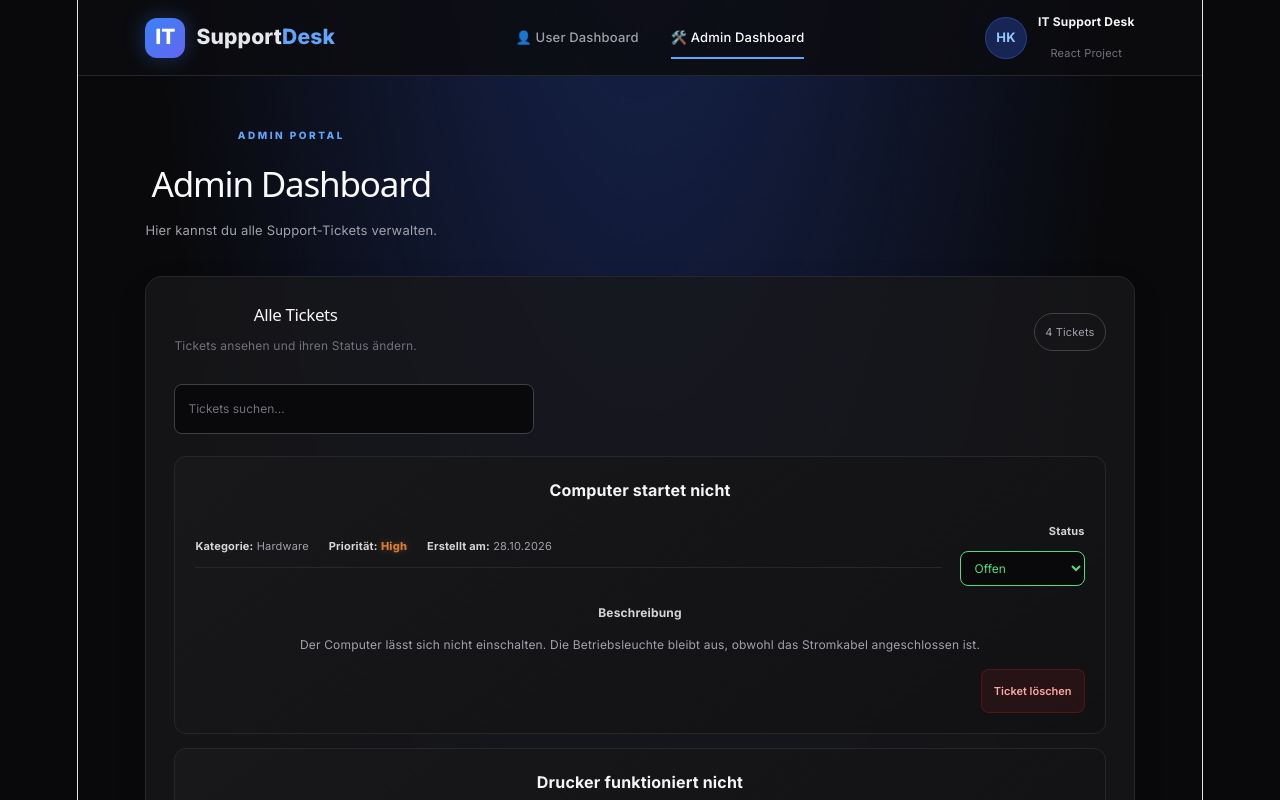
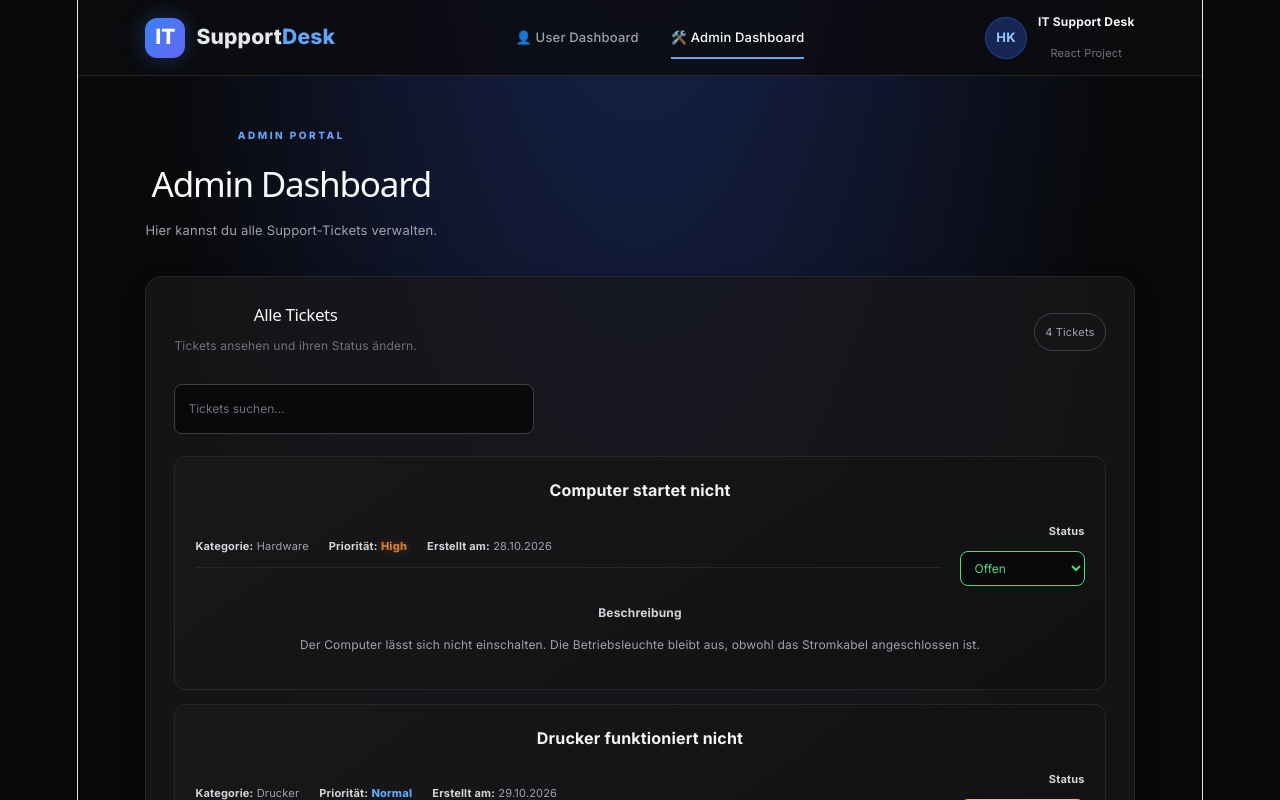
Before and after one commit to hamidkhadir2/MyReactProject, a React (Vite) app: page /admin in a window 1280 px wide. Shown: the top 800 px of the page. Built offline with nearby package versions, Linux system fonts and the light colour scheme.

Commit message:
Remove ticket deletion from admin dashboard

```diff
--- a/src/pages/AdminDashboard.jsx
+++ b/src/pages/AdminDashboard.jsx
@@ -3,18 +3,6 @@ import { useState } from 'react'
 function AdminDashboard({ tickets, setTickets }) {
   // Der Suchtext wird über React-State kontrolliert.
   const [search, setSearch] = useState('')
-  const [deletingTicketId, setDeletingTicketId] = useState(null)
-
-  // Startet eine längere Löschanimation und blockiert weitere Löschaktionen.
-  function handleDelete(id) {
-    if (deletingTicketId !== null) return
-    setDeletingTicketId(id)
-    window.setTimeout(() => {
-      setTickets((previousTickets) => previousTickets.filter((ticket) => ticket.id !== id))
-      setDeletingTicketId(null)
-    }, 1500)
-  }
-
   // Ändert den Status eines Tickets und lässt alle anderen Daten unverändert.
   function handleStatusChange(id, newStatus) {
     setTickets((previousTickets) =>
@@ -71,7 +59,7 @@ function AdminDashboard({ tickets, setTickets }) {
                 .toLowerCase()
 
               return (
-                <article className={'ticket-card ' + (deletingTicketId === ticket.id ? 'ticket-card-deleting' : '')} key={ticket.id}>
+                <article className="ticket-card" key={ticket.id}>
                   <h3>{ticket.title}</h3>
 
                   <div className="admin-ticket-meta">
@@ -112,9 +100,6 @@ function AdminDashboard({ tickets, setTickets }) {
                     <strong>Beschreibung</strong>
                     <p>{ticket.description}</p>
                   </div>
-                  <button className="danger-button" type="button" disabled={deletingTicketId !== null} onClick={() => handleDelete(ticket.id)}>
-                    {deletingTicketId === ticket.id ? 'Wird gelöscht …' : 'Ticket löschen'}
-                  </button>
                 </article>
               )
             })}
```
